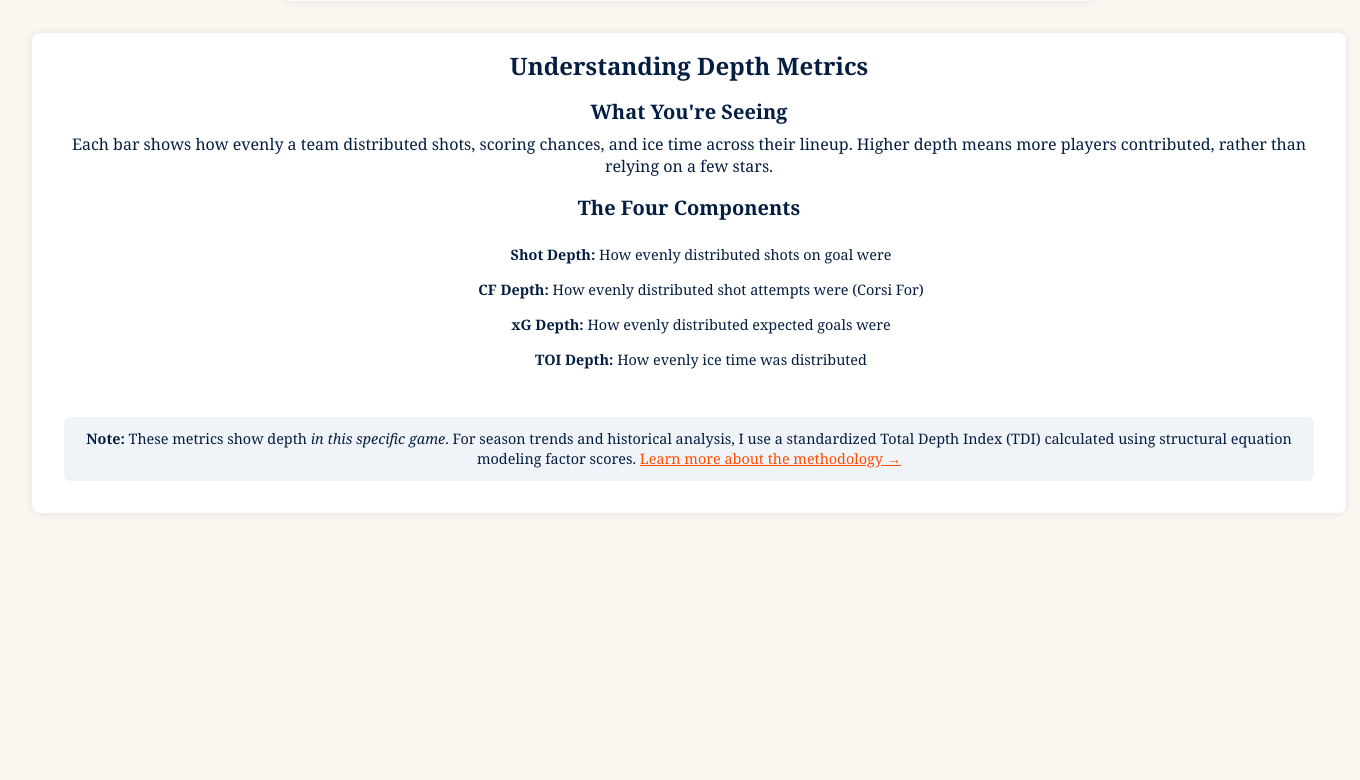
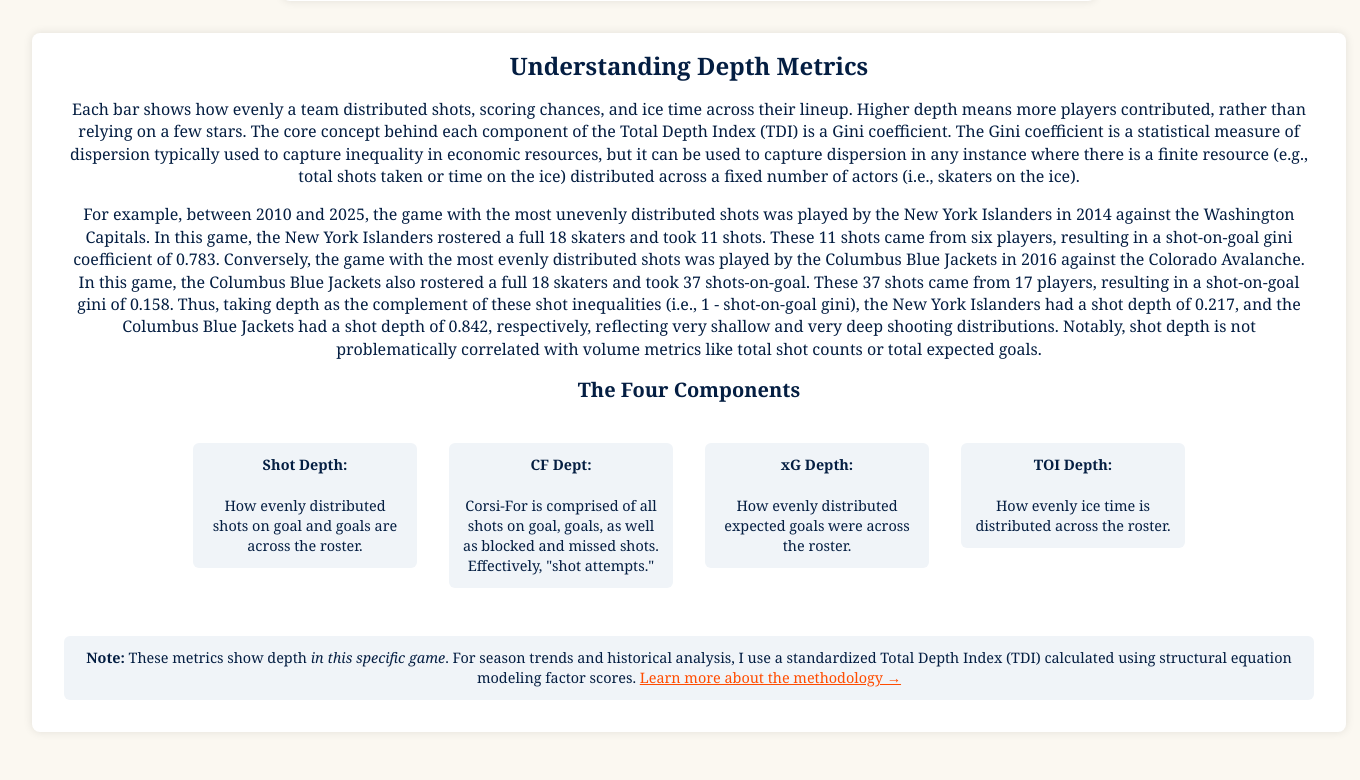
Before and after one commit to dwiwad/hockey_site, a FastAPI app: template templates/depth.html in a window 1360 px wide. Shown: the part 992-1772 px from the top of the page. Before the commit the page ends 1505 px from the top, so only its background shows below. Run offline with FastAPI, Linux system fonts and the light colour scheme; the template is opened without the code that fills it, so the values that code supplies are empty; some libraries are stand-ins or nearby versions.

Commit message:
Rewriting the copy for the dashboards explaining depth

```diff
--- a/static/style.css
+++ b/static/style.css
@@ -114,6 +114,14 @@
   font-size: 0.9rem;
 }
 
+.small-note {
+  width: 200px;
+  margin-top: 1rem;  /* Less space before note */
+  padding: 0.75rem;  /* Less padding inside */
+  background: #f0f4f8;
+  border-radius: 6px;
+  font-size: 0.9rem;
+}
  /* ==========================================================================
      BREADCRUMB SCOREBOARD - STACKED VERSION (for depth page)
      ========================================================================== */
--- a/templates/depth.html
+++ b/templates/depth.html
@@ -219,20 +219,43 @@
       <article class="game-card explainer-card">
         <h2>Understanding Depth Metrics</h2>
 
-        <h3>What You're Seeing</h3>
         <p>
-          Each bar shows how evenly a team distributed shots, scoring chances, and ice time
-          across their lineup. Higher depth means more players contributed, rather than relying
-          on a few stars.
+          Each bar shows how evenly a team distributed shots, scoring chances, and ice time across their lineup. Higher depth means more
+          players contributed, rather than relying on a few stars.
+          The core concept behind each component of the Total Depth Index (TDI) is a Gini coefficient. The Gini coefficient is a statistical measure
+          of dispersion typically used to capture inequality in economic resources, but it can be used to capture dispersion in any instance where there
+          is a finite resource (e.g., total shots taken or time on the ice) distributed across a fixed number of actors (i.e., skaters on the ice).
+        </p>
+        <p>
+          For example, between 2010 and 2025, the game with the most unevenly distributed shots was played by the New York Islanders in 2014 against
+          the Washington Capitals. In this game, the New York Islanders rostered a full 18 skaters and took 11 shots. These 11 shots came from six players,
+          resulting in a shot-on-goal gini coefficient of 0.783. Conversely, the game with the most evenly distributed shots was played by the Columbus
+          Blue Jackets in 2016 against the Colorado Avalanche. In this game, the Columbus Blue Jackets also rostered a full 18 skaters and took 37 shots-on-goal.
+          These 37 shots came from 17 players, resulting in a shot-on-goal gini of 0.158. Thus, taking depth as the complement of these shot inequalities
+          (i.e., 1 - shot-on-goal gini), the New York Islanders had a shot depth of 0.217, and the Columbus Blue Jackets had a shot depth of 0.842, respectively,
+          reflecting very shallow and very deep shooting distributions. Notably, shot depth is not problematically correlated with volume metrics like total shot
+          counts or total expected goals.
         </p>
 
         <h3>The Four Components</h3>
-        <ul>
-          <li><strong>Shot Depth:</strong> How evenly distributed shots on goal were</li>
-          <li><strong>CF Depth:</strong> How evenly distributed shot attempts were (Corsi For)</li>
-          <li><strong>xG Depth:</strong> How evenly distributed expected goals were</li>
-          <li><strong>TOI Depth:</strong> How evenly ice time was distributed</li>
-        </ul>
+      <section class="card-row">
+        <p class="small-note">
+          <strong>Shot Depth:</strong><br><br>
+          How evenly distributed shots on goal and goals are across the roster.
+        </p>
+        <p class="small-note">
+          <strong>CF Dept:</strong><br><br>
+          Corsi-For is comprised of all shots on goal, goals, as well as blocked and missed shots. Effectively, "shot attempts."
+        </p>
+        <p class="small-note">
+          <strong>xG Depth:</strong><br><br>
+          How evenly distributed expected goals were across the roster.
+        </p>
+        <p class="small-note">
+          <strong>TOI Depth:</strong><br><br>
+          How evenly ice time is distributed across the roster.
+        </p>
+      </section>
 
         <p class="note">
           <strong>Note:</strong> These metrics show depth <em>in this specific game</em>.
--- a/templates/game_dashboard.html
+++ b/templates/game_dashboard.html
@@ -117,8 +117,9 @@
         </div>
 
         <p class="tdi-explainer">
-        Higher TDI means a more balanced contribution across the lineup. At the start of the game, depth for each team is a blend of each team's 10-game rolling
-        average depth and new data from this game. By the end of the second period, depth scores reflect <em>only</em> each team's depth in this specific game.
+        Higher TDI means a more balanced contribution across the lineup. Before the game, this reflects each team's 10-game rolling average of depth.
+        Once the game starts, depth for each team is a blend of each team's 10-game rolling average depth and new data from this game. Once data thresholds
+        are met, depth scores reflect <em>only</em> each team's depth in this specific game.
         </p>
 
 
```
